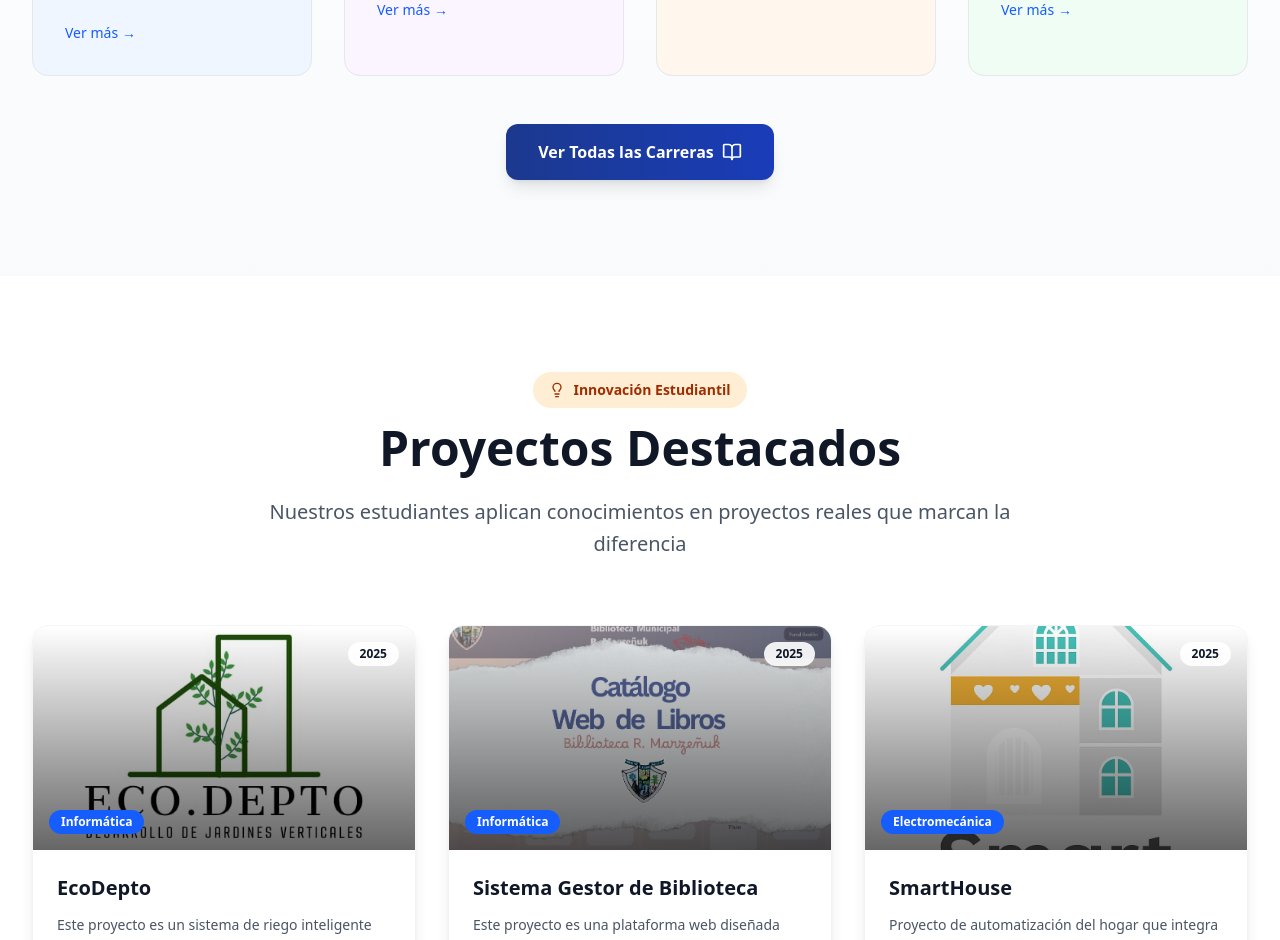
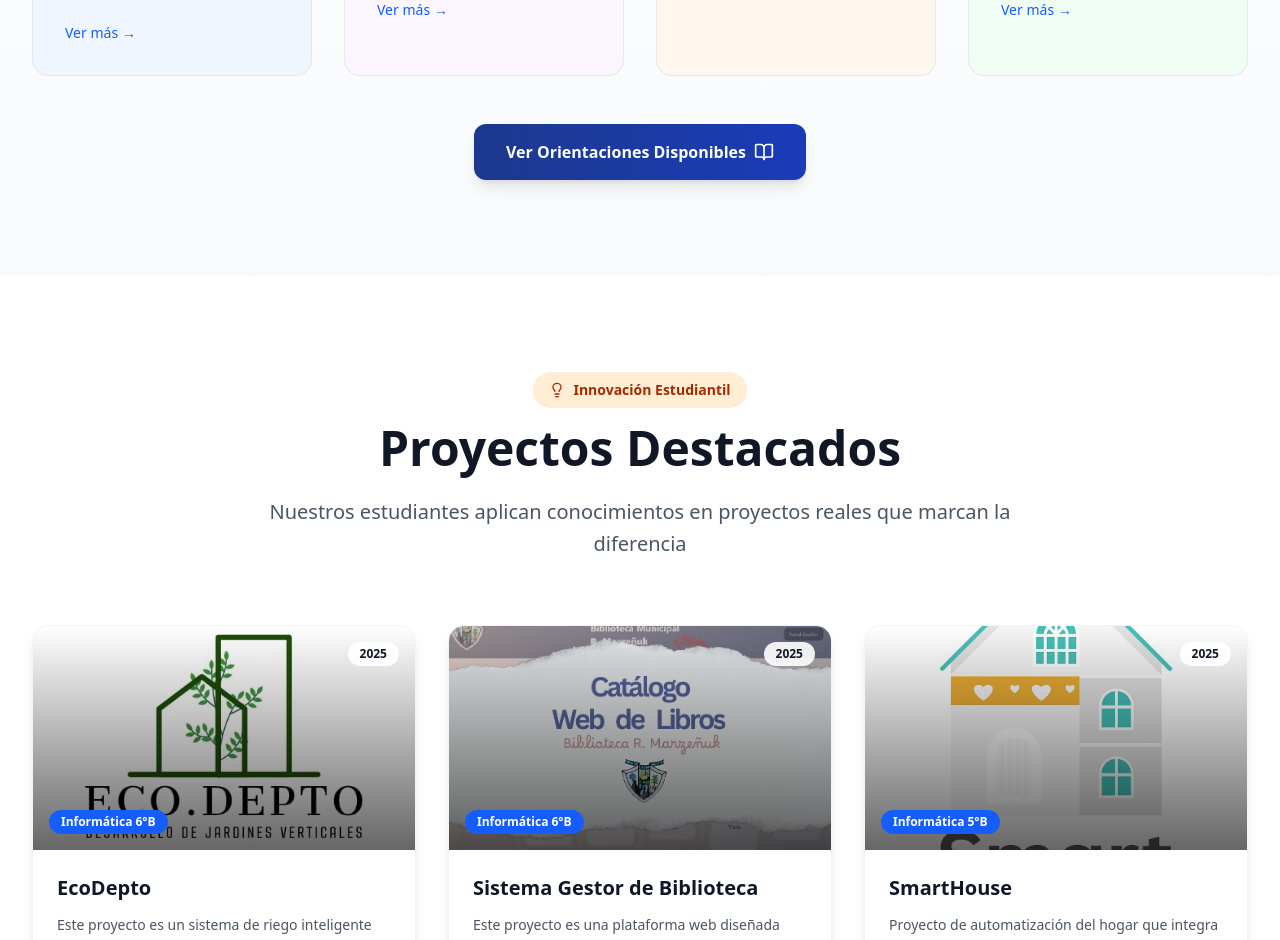
Before and after one commit to Lautiezequiell/epetn7, a React (Vite) app: page / in a window 1280 px wide. Shown: the part 1660-2600 px from the top of the page. Built offline with nearby package versions, Linux system fonts and the light colour scheme.

Commit message:
URL's_Añadidas

```diff
--- a/src/Components/AcademicPrograms.jsx
+++ b/src/Components/AcademicPrograms.jsx
@@ -68,7 +68,7 @@ export default function AcademicPrograms() {
               transition={{ duration: 0.6, delay: index * 0.1 }}
             >
               <a
-                href="https://epetn7.netlify.app/propuestas"
+                href="https://epetn7.com.ar/propuestas"
                 target="_blank"
                 rel="noopener noreferrer"
                 className="group block h-full"
@@ -108,12 +108,12 @@ export default function AcademicPrograms() {
           className="text-center mt-12"
         >
           <a
-            href="https://epetn7.netlify.app/propuestas"
+            href="https://epetn7.com.ar/propuestas"
             target="_blank"
             rel="noopener noreferrer"
             className="inline-flex items-center gap-2 px-8 py-4 bg-gradient-to-r from-blue-900 to-blue-800 hover:from-blue-800 hover:to-blue-700 text-white font-semibold rounded-xl shadow-lg transition-all duration-300 hover:scale-105"
           >
-            Ver Todas las Carreras
+            Ver Orientaciones Disponibles
             <BookOpen className="w-5 h-5" />
           </a>
         </motion.div>
--- a/src/Components/CTAsection.jsx
+++ b/src/Components/CTAsection.jsx
@@ -38,7 +38,7 @@ export default function CTASection() {
             className="flex flex-col sm:flex-row gap-6 justify-center items-center"
           >
             <a
-              href="https://epetn7.netlify.app/inscripciones"
+              href="https://epetn7.com.ar/inscripciones"
               target="_blank"
               rel="noopener noreferrer"
               className="group inline-flex items-center gap-3 px-8 py-5 bg-gradient-to-r from-orange-500 to-orange-600 hover:from-orange-600 hover:to-orange-700 text-white font-semibold rounded-xl shadow-2xl shadow-orange-500/30 transition-all duration-300 hover:scale-105"
@@ -49,7 +49,7 @@ export default function CTASection() {
             </a>
 
             <a
-              href="https://epetn7.netlify.app/contacto"
+              href="mailto:epetn7@gmail.com"
               target="_blank"
               rel="noopener noreferrer"
               className="group inline-flex items-center gap-3 px-8 py-5 bg-white/10 hover:bg-white/20 backdrop-blur-sm text-white font-semibold rounded-xl border border-white/20 transition-all duration-300 hover:scale-105"
--- a/src/Components/ExpoSection.jsx
+++ b/src/Components/ExpoSection.jsx
@@ -64,7 +64,7 @@ export default function ExpoSection() {
             </div>
 
             <a
-              href="https://epetn7.netlify.app/expoepet"
+              href="https://epetn7.com.ar/proyectos"
               target="_blank"
               rel="noopener noreferrer"
               className="inline-flex items-center gap-2 px-8 py-4 bg-gradient-to-r from-orange-600 to-orange-700 hover:from-orange-700 hover:to-orange-800 text-white font-semibold rounded-xl shadow-lg shadow-orange-500/30 transition-all duration-300 hover:scale-105"
--- a/src/Components/FeaturedProjects.jsx
+++ b/src/Components/FeaturedProjects.jsx
@@ -7,25 +7,25 @@ const projects = [
     title: "EcoDepto",
     description: "Este proyecto es un sistema de riego inteligente para jardines verticales en terrazas y balcones de edificios utilizando el agua de condensación de los aires acondicionados. Diseñado para entornos dónde el espacio es limitado, para optimizar el uso del agua y promover la jardinería urbana.",
     image: "/EcoDeptoLogo.jpeg",
-    category: "Informática",
+    category: "Informática 6°B",
     year: "2025",
-    url: "https://ecodepto3d.netlify.app/",
+    url: "https://epetn7.com.ar/proyectos/p1",
   },
   {
     title: "Sistema Gestor de Biblioteca",
     description: "Este proyecto es una plataforma web diseñada para gestionar de manera eficiente los recursos y actividades de una biblioteca municipal, facilitando el préstamo y devolución de libros, así como la administración de usuarios y catálogos.",
     image: "/Biblioteca-1.png",
-    category: "Informática",
+    category: "Informática 6°B",
     year: "2025",
-    url: "https://bibliotmunicipaljardin.netlify.app",
+    url: "https://epetn7.com.ar/proyectos/p2",
   },
   {
     title: "SmartHouse",
     description: "Proyecto de automatización del hogar que integra dispositivos inteligentes para mejorar la comodidad, seguridad y eficiencia energética en viviendas. Permite controlar y monitorear diversos aspectos del hogar a través de una interfaz centralizada.",
     image: "/SmartHouse.jpeg",
-    category: "Electromecánica",
+    category: "Informática 5°B",
     year: "2025",
-    url: "https://vddc34h2-smart-house.vercel.app/",
+    url: "https://epetn7.com.ar/proyectos/p3",
   },
 ];
 
--- a/src/Components/Hero.jsx
+++ b/src/Components/Hero.jsx
@@ -57,7 +57,7 @@ export default function Hero() {
               className="flex flex-col sm:flex-row gap-4 mb-12"
             >
               <a
-                href="https://epetn7.netlify.app/inscripciones"
+                href="https://epetn7.com.ar/inscripciones"
                 target="_blank"
                 rel="noopener noreferrer"
                 className="group inline-flex items-center justify-center gap-2 px-8 py-4 bg-gradient-to-r from-orange-500 to-orange-600 hover:from-orange-600 hover:to-orange-700 text-white font-semibold rounded-xl shadow-lg shadow-orange-500/30 transition-all duration-300 hover:scale-105 hover:shadow-xl"
@@ -66,7 +66,7 @@ export default function Hero() {
                 <ArrowRight className="w-5 h-5 group-hover:translate-x-1 transition-transform" />
               </a>
               <a
-                href="https://epetn7.netlify.app/propuestas"
+                href="https://epetn7.com.ar/propuestas"
                 target="_blank"
                 rel="noopener noreferrer"
                 className="group inline-flex items-center justify-center gap-2 px-8 py-4 bg-white/10 hover:bg-white/20 backdrop-blur-sm text-white font-semibold rounded-xl border border-white/20 transition-all duration-300 hover:scale-105"
--- a/src/Components/UpcomingEvents.jsx
+++ b/src/Components/UpcomingEvents.jsx
@@ -67,7 +67,7 @@ export default function UpcomingEvents() {
               transition={{ duration: 0.5, delay: index * 0.1 }}
             >
               <a
-                href="https://epetn7.netlify.app"
+                href="https://epetn7.com.ar/calendario"
                 target="_blank"
                 rel="noopener noreferrer"
                 className="block"
@@ -126,7 +126,7 @@ export default function UpcomingEvents() {
           className="text-center mt-12"
         >
           <a
-            href="https://epetn7.netlify.app"
+            href="https://epetn7.com.ar/calendario"
             target="_blank"
             rel="noopener noreferrer"
             className="inline-flex items-center gap-2 px-8 py-4 bg-white hover:bg-gray-50 text-gray-900 font-semibold rounded-xl shadow-md hover:shadow-lg transition-all duration-300 border border-gray-200"
--- a/src/Layout.jsx
+++ b/src/Layout.jsx
@@ -16,10 +16,10 @@ export default function Layout({ children }) {
 
   const navLinks = [
     { name: "Inicio", url: "#inicio" },
-    { name: "Inscripciones", url: "https://epetn7.netlify.app/inscripciones" },
+    { name: "Inscripciones", url: "https://epetn7.com.ar/inscripciones" },
     { name: "Aula Virtual", url: "https://moodle.com/es/" },
-    { name: "ExpoEPET", url: "https://epetn7.netlify.app/expoepet" },
-    { name: "Propuestas Académicas", url: "https://epetn7.netlify.app/propuestas" },
+    { name: "ExpoEPET", url: "https://epetn7.com.ar/proyectos" },
+    { name: "Propuestas Académicas", url: "https://epetn7.com.ar/propuestas" },
     { name: "Contáctanos", url: "#footer" },
   ];
 
```
Also changed, not shown: 2 other files (tests, documents, lock files or other folders).
